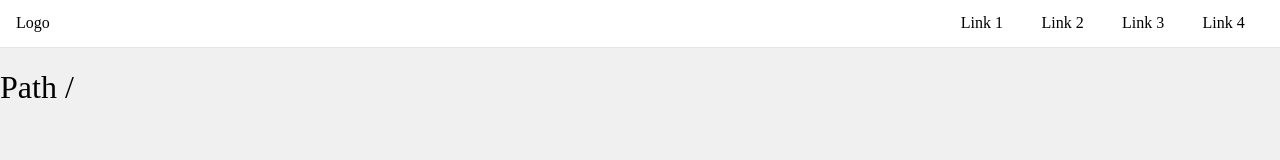
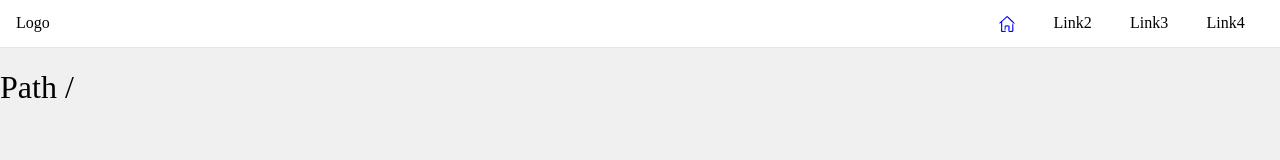
Before and after one commit to congmul/react-advanced, a React (Create React App) app: page / in a window 1280 px wide. Shown: the top 160 px of the page. Built offline with nearby package versions, Linux system fonts and the light colour scheme.

Commit message:
Update Navbar for rendering from NavMenu data

```diff
--- a/src/components/Header/Header.tsx
+++ b/src/components/Header/Header.tsx
@@ -1,38 +1,26 @@
+import { useState } from 'react';
 import { Link } from 'react-router-dom';
+import { navMenu } from './navMenu.data';
 
-interface PropsType{
-    children?: React.ReactNode;
-    logo?: React.ReactNode | string;
-}
-
-function Header({children, logo}:PropsType):JSX.Element {
+function Header():JSX.Element {
+    const [ selectedNav, setSelectedNav ] = useState(() => navMenu[0].name || '');
+    function onClickNavMenu(event: any) {
+        setSelectedNav(event.currentTarget.dataset.menu)
+    }
     return(
         <header>
             <Link to="/" className="logo">
-                {logo || "Logo"}
+                Logo
             </Link>
             <nav>
                 <ul>
-                    <Link to="/">
-                        <li>
-                            Link 1
-                        </li>
-                    </Link>
-                    <Link to="#2">
-                        <li>
-                            Link 2
-                        </li>
-                    </Link>
-                    <Link to="#3">
-                        <li>
-                            Link 3
-                        </li>
-                    </Link>
-                    <Link to="#4">
-                        <li>
-                            Link 4
-                        </li>
-                    </Link>
+                    {navMenu.map((menu, index) =>
+                        <Link key={`${menu.name}-${index}`} to="/" className={selectedNav === menu.name ? "active": ''} data-menu={menu.name} onClick={onClickNavMenu}>
+                            <li>
+                                {menu.icon != null ? menu.icon() : menu.name}
+                            </li>
+                        </Link>
+                    )}
                 </ul>
             </nav>
         </header>
--- /dev/null
+++ b/src/components/Header/navMenu.data.tsx
@@ -0,0 +1,18 @@
+import { ReactComponent as HomeSVG } from '../../assets/img/home-icon.svg';
+
+export const navMenu = [
+    {
+        name: "Link1",
+        icon: () => <HomeSVG width="1rem" fill="black" />
+    },
+    {
+        name: "Link2",
+        icon: () => "Link2"
+    },
+    {
+        name: "Link3",
+    },
+    {
+        name: "Link4",
+    }
+];
--- a/src/components/Layout/Layout.tsx
+++ b/src/components/Layout/Layout.tsx
@@ -5,7 +5,7 @@ import Footer from '../Footer/Footer';
 function Layout():JSX.Element {
     return(
         <div className="layout-basic">
-            <Header logo={"Logo"} />
+            <Header />
             <main><Outlet /></main>
             <Footer>© Footer</Footer>
         </div>
--- a/src/sass/components/_header.scss
+++ b/src/sass/components/_header.scss
@@ -12,6 +12,12 @@
             display: flex;
             height: 100%;
             a{
+                &.active{
+                    color: $color-text-primary;
+                    svg{
+                        fill: $color-text-primary;
+                    }
+                }
                 li {
                     display: flex;
                     align-items: center;
```
Also changed, not shown: src/assets/img/home-icon.svg (added).
